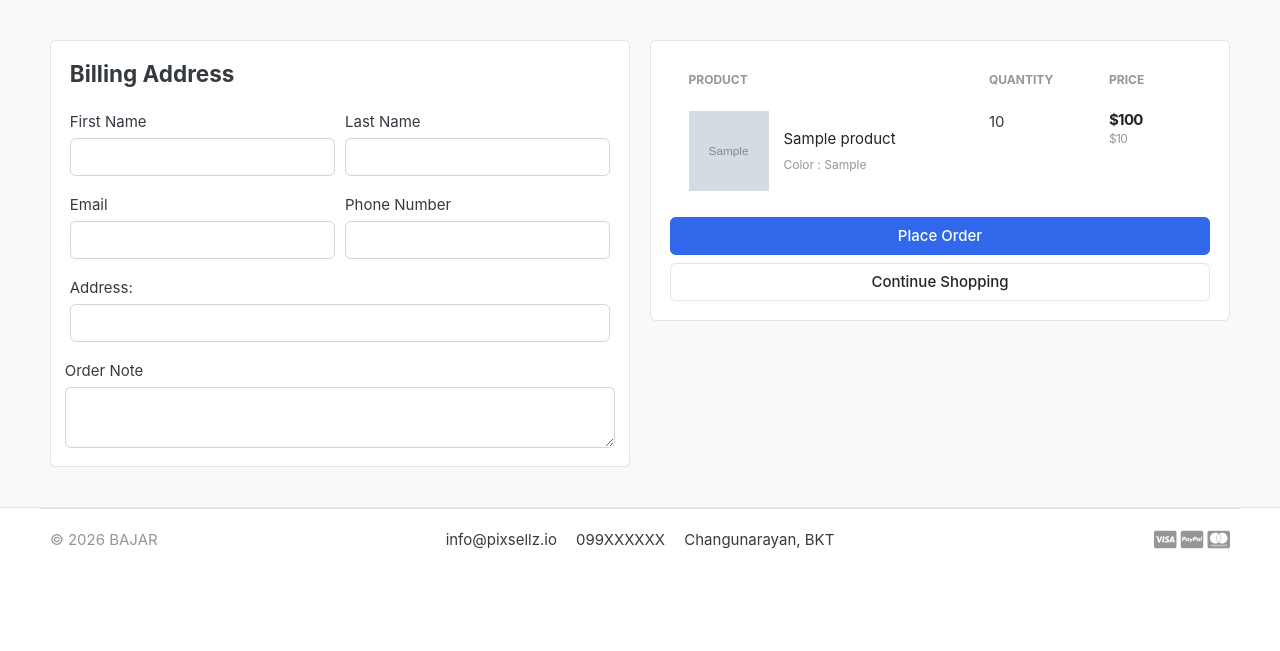
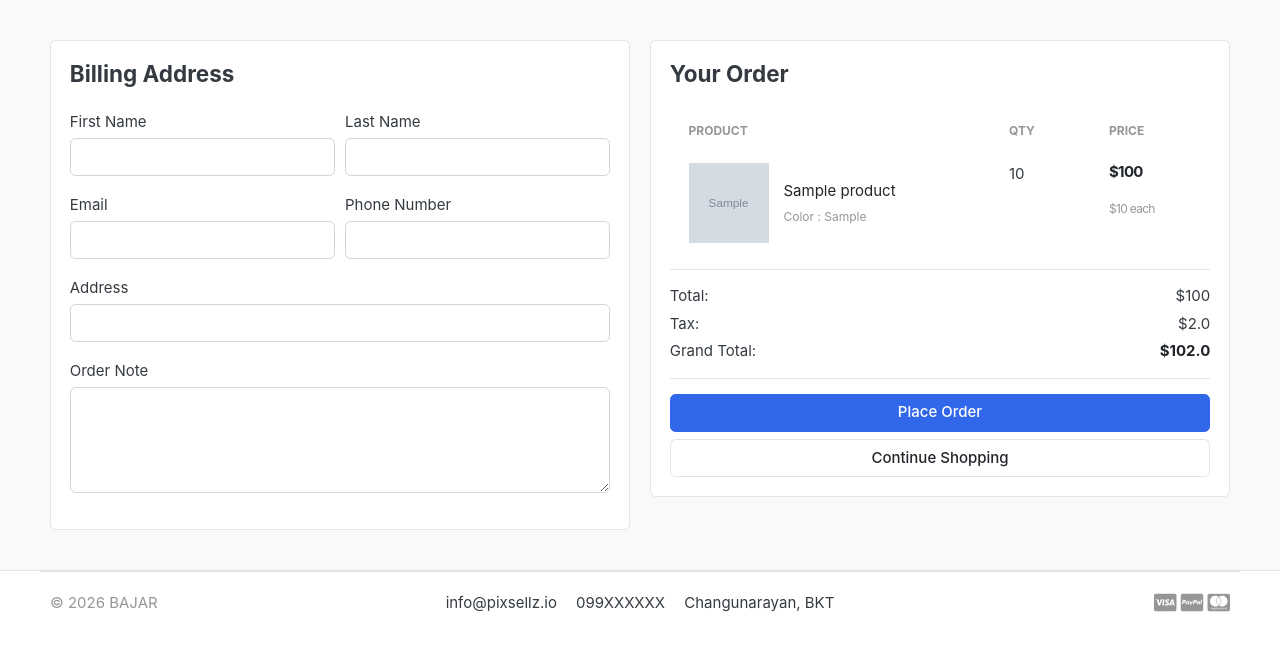
Before and after one commit to Mahessh01/Bajar, a Django app: page /cart/checkout/ in a window 1280 px wide. Shown: the part 133-784 px from the top of the page. Run offline with Django 5.2, Linux system fonts and the light colour scheme; a user stored in the database is signed in; tables that the repository leaves empty hold one stand-in row (values such as "Sample post"); grey boxes marked "Sample" are stand-in pictures; some libraries are stand-ins or nearby versions; some web fonts are replaced.

Commit message:
some changes done

```diff
--- a/templates/store/checkout.html
+++ b/templates/store/checkout.html
@@ -7,17 +7,17 @@
 <section class="section-content padding-y bg">
     <div class="container">
 
-        <!-- ============================ COMPONENT 1 ================================= -->
+        <form action="" method="POST">
+            {% csrf_token %}
 
             <div class="row">
 
+                <!-- Billing Address -->
                 <aside class="col-lg-6">
                     <div class="card">
                         <div class="card-body">
+
                             <h4 class="card-title mb-4">Billing Address</h4>
-
-                        <form action="" method="POST">
-                            {% csrf_token %}
 
                             <div class="form-row">
                                 <div class="col form-group">
@@ -45,38 +45,47 @@
 
                             <div class="form-row">
                                 <div class="col form-group">
-                                    <label>Address:</label>
+                                    <label>Address</label>
                                     <input type="text" name="address" class="form-control" required>
                                 </div>
                             </div>
 
                             <div class="form-row">
+                                <div class="col form-group">
                                     <label>Order Note</label>
-                                <textarea name="order-note" rows="2" class="form-control"></textarea>
+                                    <textarea name="order_note" rows="4" class="form-control"></textarea>
+                                </div>
                             </div>
 
                         </div>
                     </div>
                 </aside>
 
+                <!-- Order Summary -->
                 <aside class="col-lg-6">
                     <div class="card">
                         <div class="card-body">
 
+                            <h4 class="card-title mb-4">Your Order</h4>
+
                             <table class="table table-borderless table-shopping-cart">
+
                                 <thead class="text-muted">
                                     <tr class="small text-uppercase">
                                         <th scope="col">Product</th>
-                                    <th scope="col" width="120">Quantity</th>
+                                        <th scope="col" width="100">Qty</th>
                                         <th scope="col" width="120">Price</th>
                                     </tr>
                                 </thead>
 
                                 <tbody>
+
                                     {% for cart_item in cart_items %}
                                     <tr>
+
                                         <td>
                                             <figure class="itemside align-items-center">
+
                                                 <div class="aside">
                                                     <img src="{{ cart_item.product.images.url }}" class="img-sm">
                                                 </div>
@@ -93,25 +102,52 @@
                                                         {% endfor %}
                                                     </p>
                                                 </figcaption>
+
                                             </figure>
                                         </td>
 
                                         <td>
-                                        <label>{{ cart_item.quantity }}</label>
+                                            {{ cart_item.quantity }}
                                         </td>
 
                                         <td>
                                             <div class="price-wrap">
-                                            <var class="price">${{ cart_item.sub_total }}</var>
-                                            <small class="text-muted">${{ cart_item.product.price }}</small>
+                                                <var class="price">${{ cart_item.sub_total }}</var><br>
+                                                <small class="text-muted">
+                                                    ${{ cart_item.product.price }} each
+                                                </small>
                                             </div>
                                         </td>
+
                                     </tr>
                                     {% endfor %}
+
                                 </tbody>
+
                             </table>
 
-                        <button type="submit" name="submit" class="btn btn-primary btn-block">
+                            <hr>
+
+                            <dl class="dlist-align">
+                                <dt>Total:</dt>
+                                <dd class="text-right">${{ total }}</dd>
+                            </dl>
+
+                            <dl class="dlist-align">
+                                <dt>Tax:</dt>
+                                <dd class="text-right">${{ tax }}</dd>
+                            </dl>
+
+                            <dl class="dlist-align">
+                                <dt>Grand Total:</dt>
+                                <dd class="text-right text-dark">
+                                    <strong>${{ grand_total }}</strong>
+                                </dd>
+                            </dl>
+
+                            <hr>
+
+                            <button type="submit" class="btn btn-primary btn-block">
                                 Place Order
                             </button>
 
@@ -119,15 +155,13 @@
                                 Continue Shopping
                             </a>
 
-                        </form>
-
                         </div>
                     </div>
                 </aside>
 
             </div>
 
-        <!-- ============================ COMPONENT 1 END .// ================================= -->
+        </form>
 
     </div>
 </section>
```
Lines whose indentation alone changed are shown as unchanged.
